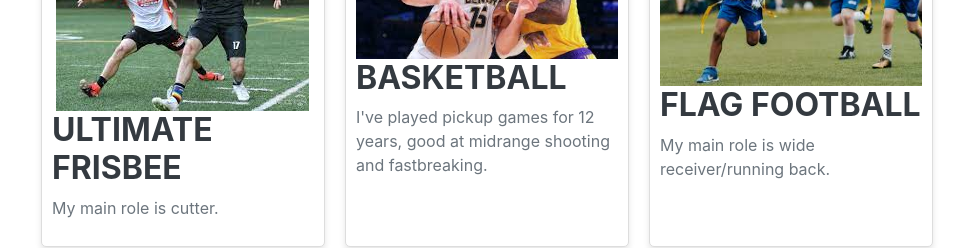
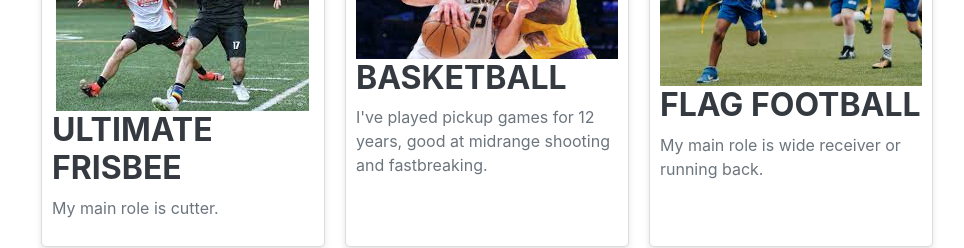
Before and after one commit to chrischenlixing/chrischenlixing.github.io, a website: page index.html in a window 1280 px wide. Shown: the part 4060-4308 px from the top of the page, without its empty margins (289-1253 px from the left). Drawn offline with nearby package versions, Linux system fonts and the light colour scheme; a web font is replaced by a local one.

Commit message:
resumeupdate

```diff
--- a/index.html
+++ b/index.html
@@ -399,7 +399,7 @@
               <img src="assets/img/sport3.jpg" alt="Sports 2" />
               <h3>Flag Football</h3>
               <p>
-                My main role is wide receiver/running back.
+                My main role is wide receiver or running back.
               </p>
             </div>
           </div>
```
Also changed, not shown: assets/img/resumepic.jpg, 3 other files.
